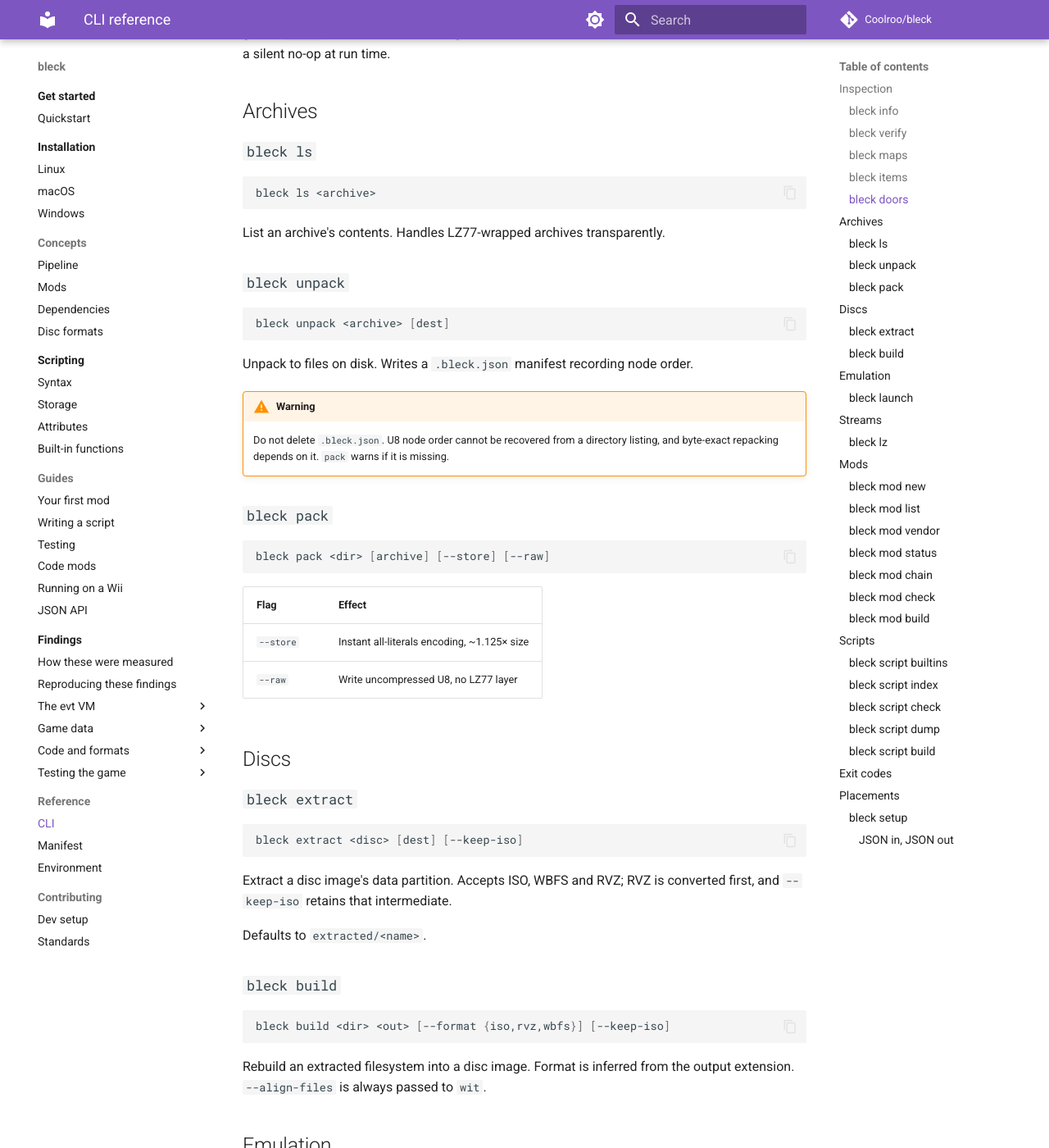
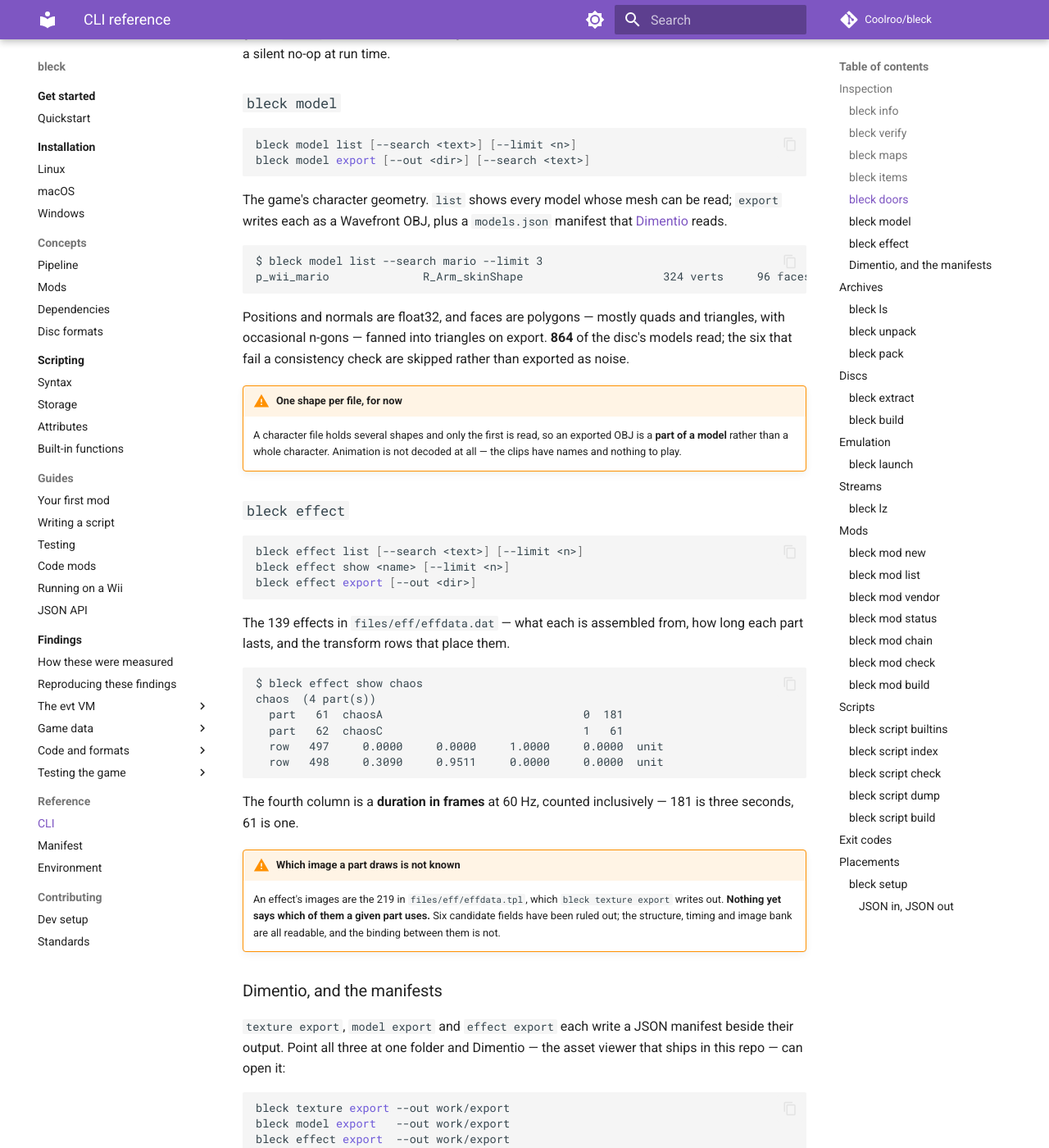
Before and after one commit to Coolroo/bleck, an MkDocs documentation site: the page built from docs-site/reference/cli.md, in a window 1280 px wide and 1400 px high, scrolled down 2992 px. Shown: the whole window at 82% size. Built offline with MkDocs 1.6.1 and Material for MkDocs 9.7.7, drawn with Linux system fonts in a browser that asks for light colours; comment, search, counter and statistics services are not loaded; some of the changed text lies outside the part shown.

Commit message:
Document `bleck model` and `bleck effect` for users
Both are user-visible, so docs-site gets them alongside the internal
record in docs/. Includes what each cannot do -- one shape per file, no
animation, and no part-to-image binding for effects -- because a
reference that lists only capabilities misleads.

Adds a short section on pointing all three exports at one folder for
Dimentio, since the manifest is the contract rather than the listing.

````diff
--- a/docs-site/reference/cli.md
+++ b/docs-site/reference/cli.md
@@ -160,6 +160,79 @@ he1_01:
 An index is a **position in the order the map registers its doors**, not an id
 and nothing visible in game. `bleck` checks it when building, so a selector that
 can never match is an error rather than a silent no-op at run time.
+
+### `bleck model`
+
+```bash
+bleck model list [--search <text>] [--limit <n>]
+bleck model export [--out <dir>] [--search <text>]
+```
+
+The game's character geometry. `list` shows every model whose mesh can be read;
+`export` writes each as a Wavefront OBJ, plus a `models.json` manifest that
+[Dimentio](#dimentio-and-the-manifests) reads.
+
+```
+$ bleck model list --search mario --limit 3
+p_wii_mario              R_Arm_skinShape                     324 verts     96 faces
+```
+
+Positions and normals are float32, and faces are polygons — mostly quads and
+triangles, with occasional n-gons — fanned into triangles on export. **864** of
+the disc's models read; the six that fail a consistency check are skipped rather
+than exported as noise.
+
+!!! warning "One shape per file, for now"
+
+    A character file holds several shapes and only the first is read, so an
+    exported OBJ is a **part of a model** rather than a whole character.
+    Animation is not decoded at all — the clips have names and nothing to play.
+
+### `bleck effect`
+
+```bash
+bleck effect list [--search <text>] [--limit <n>]
+bleck effect show <name> [--limit <n>]
+bleck effect export [--out <dir>]
+```
+
+The 139 effects in `files/eff/effdata.dat` — what each is assembled from, how
+long each part lasts, and the transform rows that place them.
+
+```
+$ bleck effect show chaos
+chaos  (4 part(s))
+  part   61  chaosA                              0  181
+  part   62  chaosC                              1   61
+  row   497     0.0000     0.0000     1.0000     0.0000  unit
+  row   498     0.3090     0.9511     0.0000     0.0000  unit
+```
+
+The fourth column is a **duration in frames** at 60 Hz, counted inclusively —
+181 is three seconds, 61 is one.
+
+!!! warning "Which image a part draws is not known"
+
+    An effect's images are the 219 in `files/eff/effdata.tpl`, which
+    `bleck texture export` writes out. **Nothing yet says which of them a given
+    part uses.** Six candidate fields have been ruled out; the structure,
+    timing and image bank are all readable, and the binding between them is not.
+
+### Dimentio, and the manifests
+
+`texture export`, `model export` and `effect export` each write a JSON manifest
+beside their output. Point all three at one folder and Dimentio — the asset
+viewer that ships in this repo — can open it:
+
+```bash
+bleck texture export --out work/export
+bleck model export   --out work/export
+bleck effect export  --out work/export
+```
+
+The manifest is the contract, not the directory listing: a filename cannot say
+which disc file an asset came from, which archive member, or what format it was
+stored in.
 
 ## Archives
 
````
